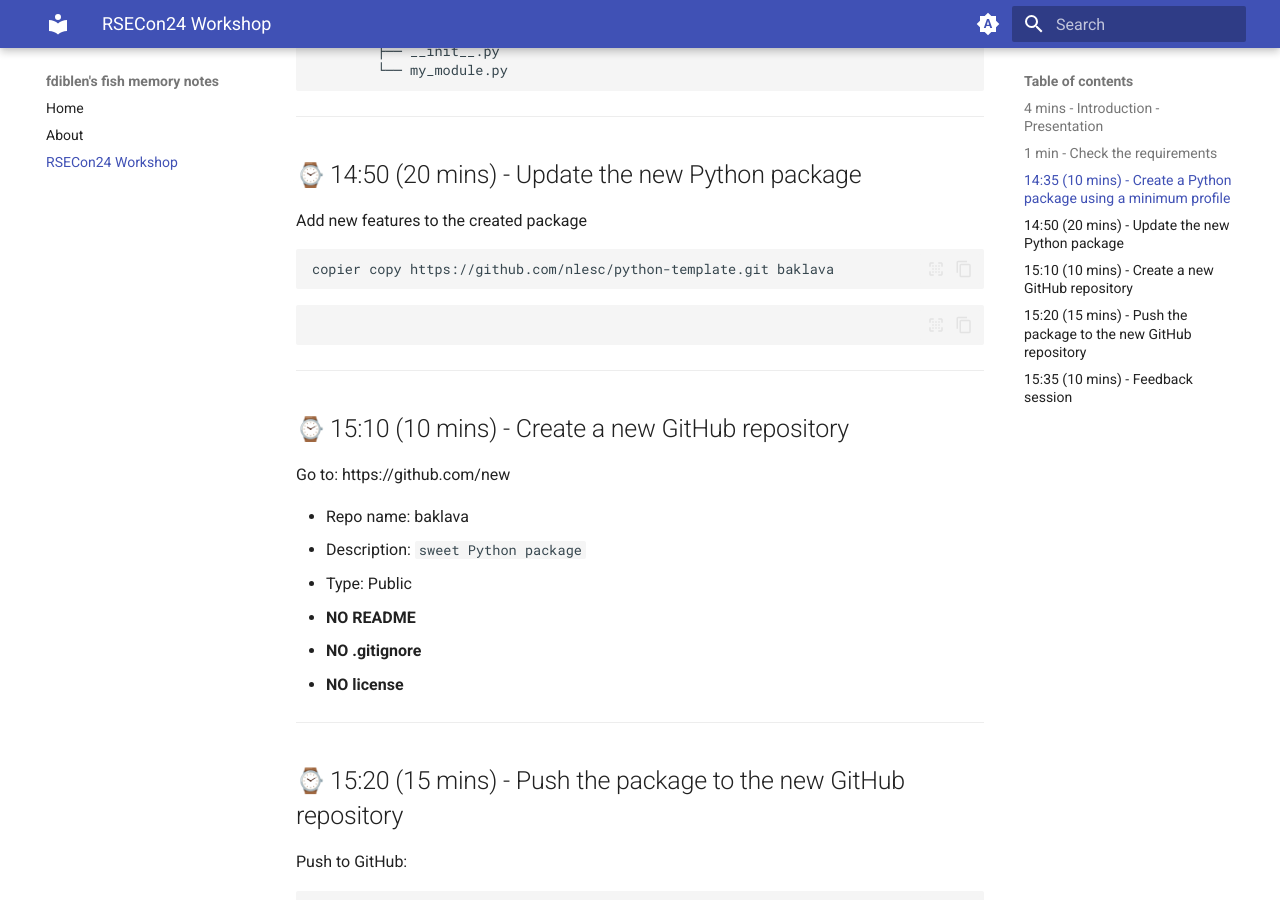
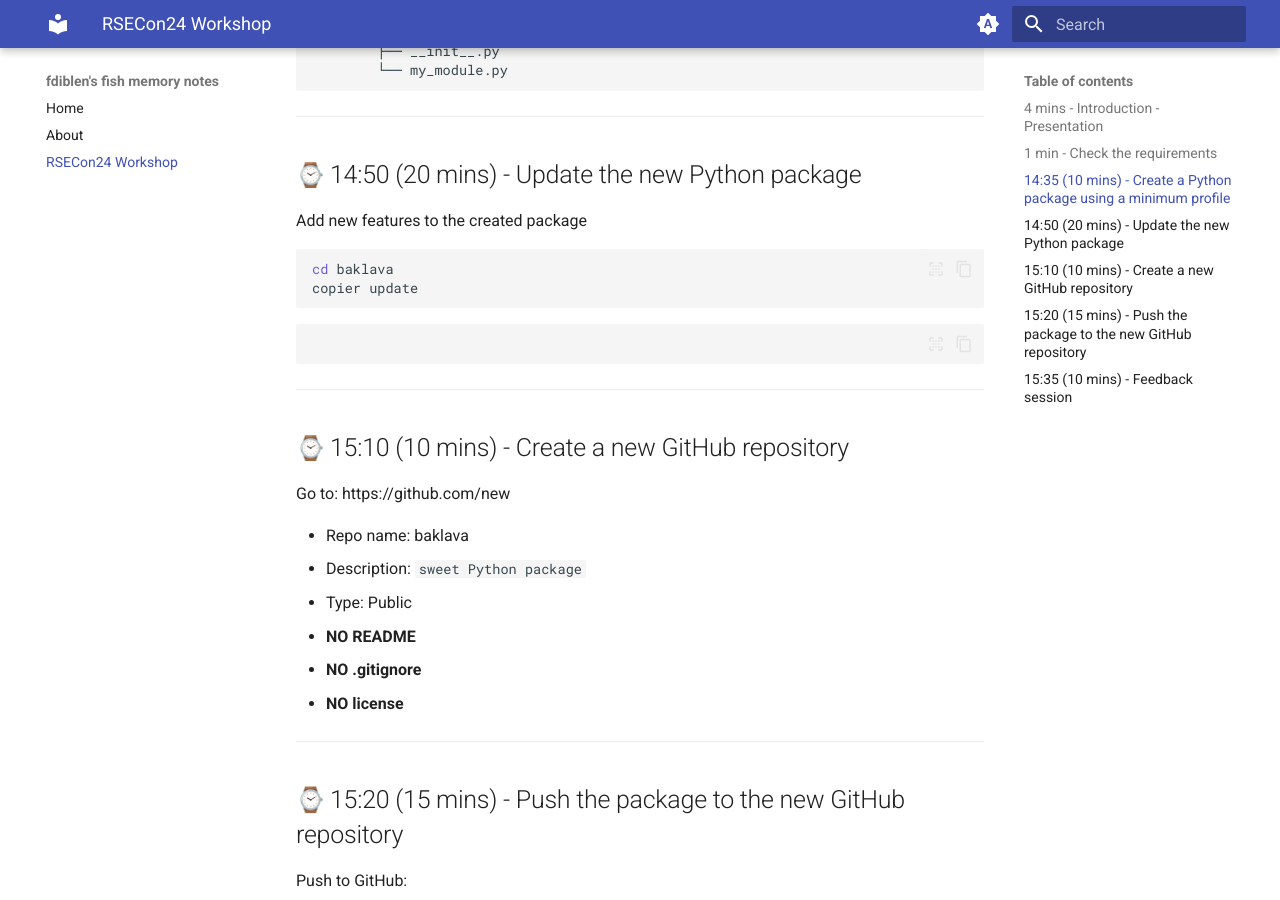
Before and after one commit to fdiblen/mkdocs-pdf, an MkDocs documentation site: the page built from docs/rsecon24.md, in a window 1280 px wide and 900 px high, scrolled down 3419 px. Built offline with MkDocs 1.6.1 and Material for MkDocs 9.7.7, drawn with Linux system fonts in a browser that asks for light colours; emoji names are drawn with the system emoji font.

Commit message:
update the rsecon24 tutorial

````diff
--- a/docs/rsecon24.md
+++ b/docs/rsecon24.md
@@ -181,7 +181,8 @@
 Add new features to the created package
 
 ``` { .sh .copy .select linenums="0" title="" }
-copier copy https://github.com/nlesc/python-template.git baklava
+cd baklava
+copier update
 ```
 
 ```
````
